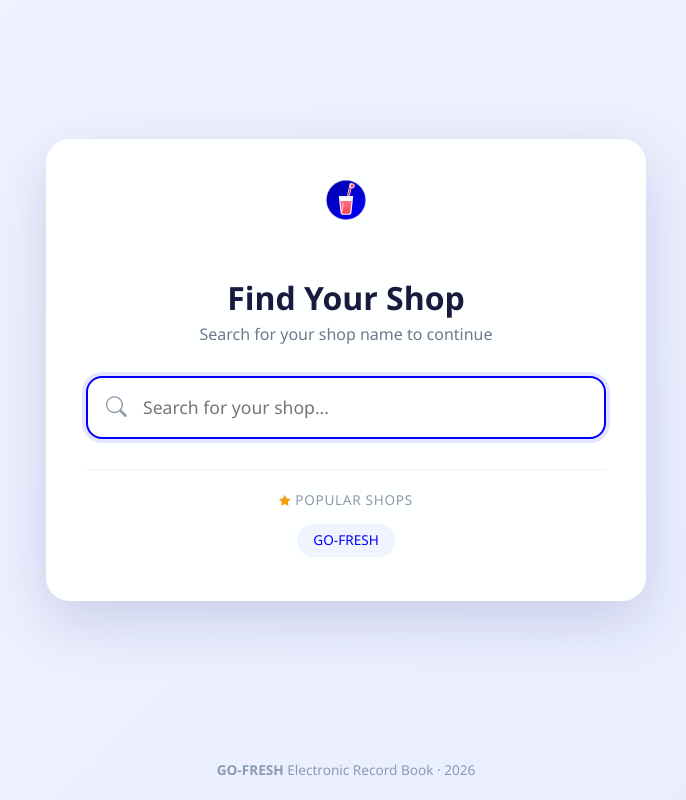
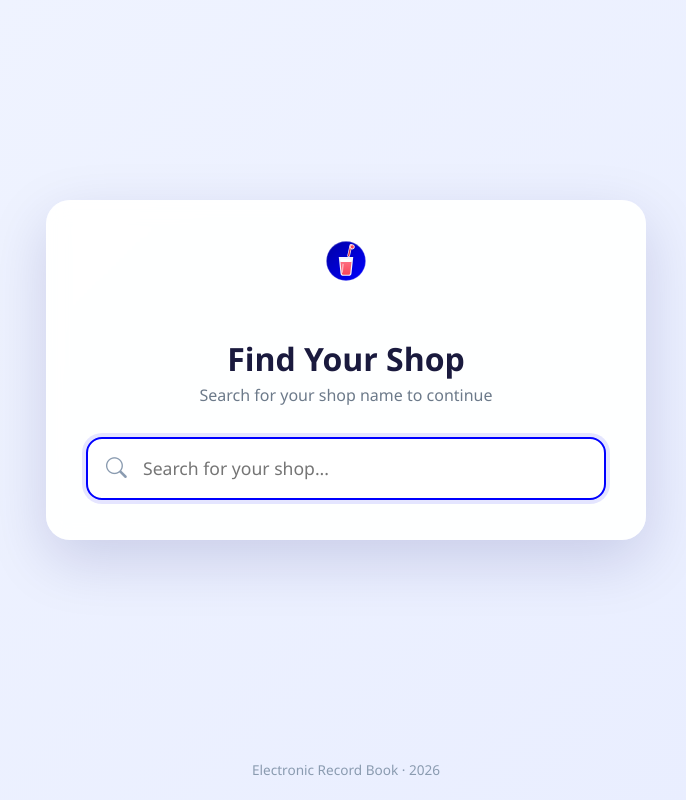
Before and after one commit to Hasyakb/Go_fresh, a Flask app: page / in a window 1280 px wide. Shown: the whole page, without its empty margins (294-980 px from the left). Run offline with Flask 3, Linux system fonts and the light colour scheme; some libraries are stand-ins or nearby versions.

Commit message:
Remove popular shops, update footer, add back to landing button on login

```diff
--- a/templates/landing.html
+++ b/templates/landing.html
@@ -4,7 +4,7 @@
     <meta charset="UTF-8">
     <meta name="viewport" content="width=device-width, initial-scale=1.0">
     <meta name="csrf-token" content="{{ csrf_token() }}">
-    <title>GO-FRESH - Find Your Shop</title>
+    <title>Find Your Shop</title>
     <link href="https://cdn.jsdelivr.net/npm/bootstrap@5.3.0/dist/css/bootstrap.min.css" rel="stylesheet">
     <link rel="stylesheet" href="https://cdn.jsdelivr.net/npm/bootstrap-icons@1.11.0/font/bootstrap-icons.css">
     <link rel="icon" type="image/svg+xml" href="{{ url_for('static', filename='favicon.svg') }}">
@@ -215,40 +215,6 @@
             opacity: 0.5;
         }
 
-        .popular-shops {
-            margin-top: 30px;
-            padding-top: 20px;
-            border-top: 1px solid #eef1f5;
-        }
-
-        .popular-shops-label {
-            color: #8a9bb0;
-            font-size: 0.85rem;
-            margin-bottom: 10px;
-            text-transform: uppercase;
-            letter-spacing: 0.05em;
-        }
-
-        .popular-shop-tag {
-            display: inline-block;
-            padding: 6px 16px;
-            border-radius: 20px;
-            background: #f0f4ff;
-            color: var(--brand-blue);
-            font-size: 0.85rem;
-            font-weight: 500;
-            margin: 4px;
-            cursor: pointer;
-            transition: all 0.2s ease;
-            text-decoration: none;
-        }
-
-        .popular-shop-tag:hover {
-            background: var(--brand-blue);
-            color: #fff;
-            transform: translateY(-2px);
-        }
-
         .landing-footer {
             text-align: center;
             padding: 20px;
@@ -335,24 +301,11 @@
                 <!-- Search Results Dropdown -->
                 <div class="search-results" id="searchResults"></div>
             </div>
-
-            <!-- Popular Shops -->
-            <div class="popular-shops" id="popularShops">
-                <div class="popular-shops-label">
-                    <i class="bi bi-star-fill" style="color: #f59e0b; font-size: 0.7rem;"></i>
-                    Popular Shops
-                </div>
-                {% for b in businesses[:5] %}
-                    <a href="{{ url_for('shop_login', shop_id=b.id) }}" class="popular-shop-tag">
-                        {{ b.name }}
-                    </a>
-                {% endfor %}
-            </div>
         </div>
     </div>
 
     <div class="landing-footer">
-        <strong>GO-FRESH</strong> Electronic Record Book &middot; {{ current_year }}
+        Electronic Record Book &middot; {{ current_year }}
     </div>
 
     <script src="https://cdn.jsdelivr.net/npm/bootstrap@5.3.0/dist/js/bootstrap.bundle.min.js"></script>
@@ -361,11 +314,9 @@
             const searchInput = document.getElementById('shopSearch');
             const resultsContainer = document.getElementById('searchResults');
             const clearBtn = document.getElementById('clearSearch');
-            const popularShops = document.getElementById('popularShops');
 
             let debounceTimer = null;
             let selectedIndex = -1;
-            let currentResults = [];
 
             // Focus input on load
             searchInput.focus();
@@ -392,7 +343,6 @@
                 fetch(`/api/search-shops?q=${encodeURIComponent(query)}`)
                     .then(response => response.json())
                     .then(data => {
-                        currentResults = data;
                         renderResults(data);
                     })
                     .catch(error => {
@@ -439,9 +389,6 @@
 
                 resultsContainer.innerHTML = html;
                 resultsContainer.classList.add('show');
-
-                // Hide popular shops when searching
-                popularShops.style.display = 'none';
             }
 
             // Clear search
@@ -449,7 +396,6 @@
                 searchInput.value = '';
                 resultsContainer.classList.remove('show');
                 resultsContainer.innerHTML = '';
-                popularShops.style.display = 'block';
                 clearBtn.style.display = 'none';
                 selectedIndex = -1;
                 searchInput.focus();
```
Also changed, not shown: templates/login.html (+4 -5 lines).
